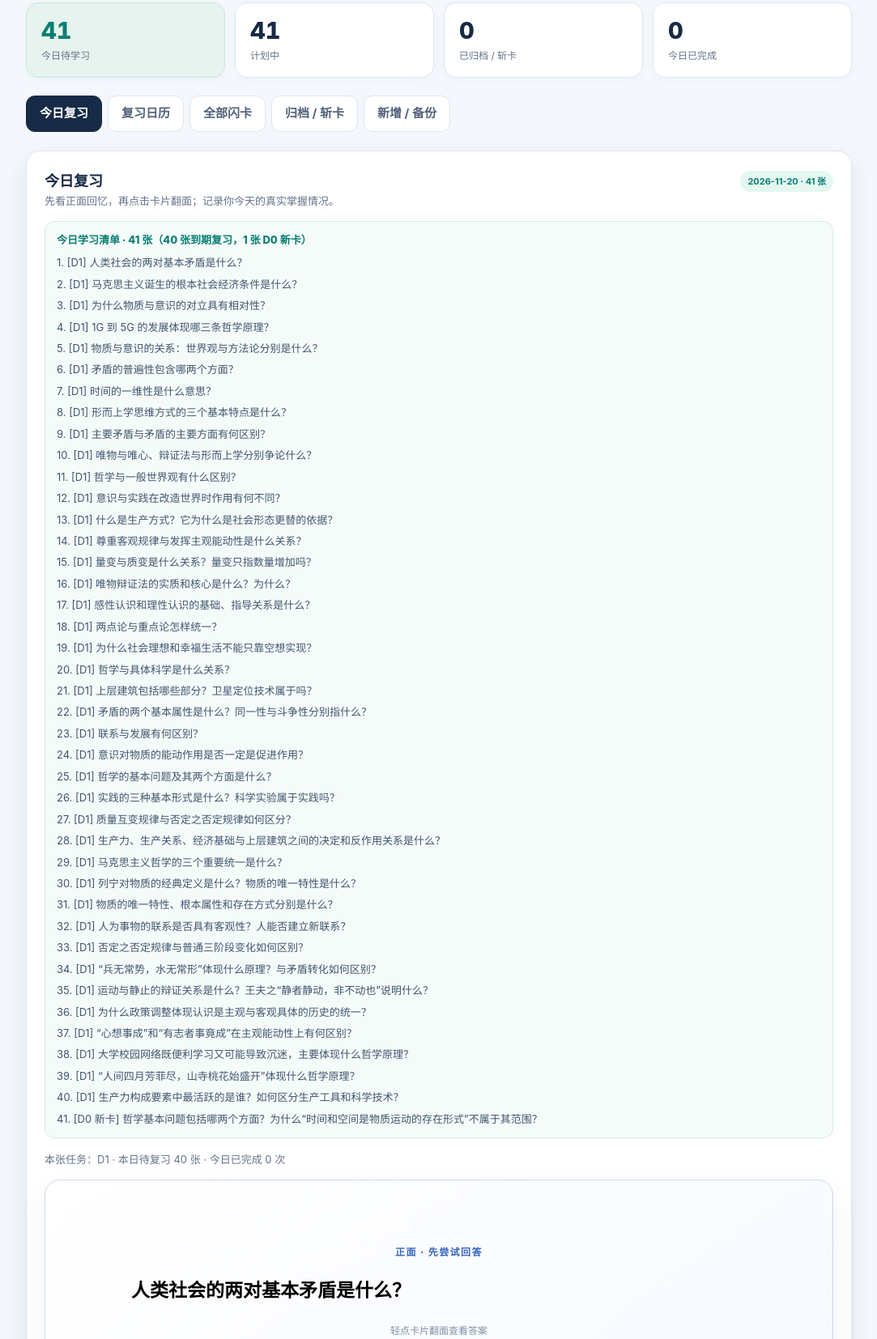
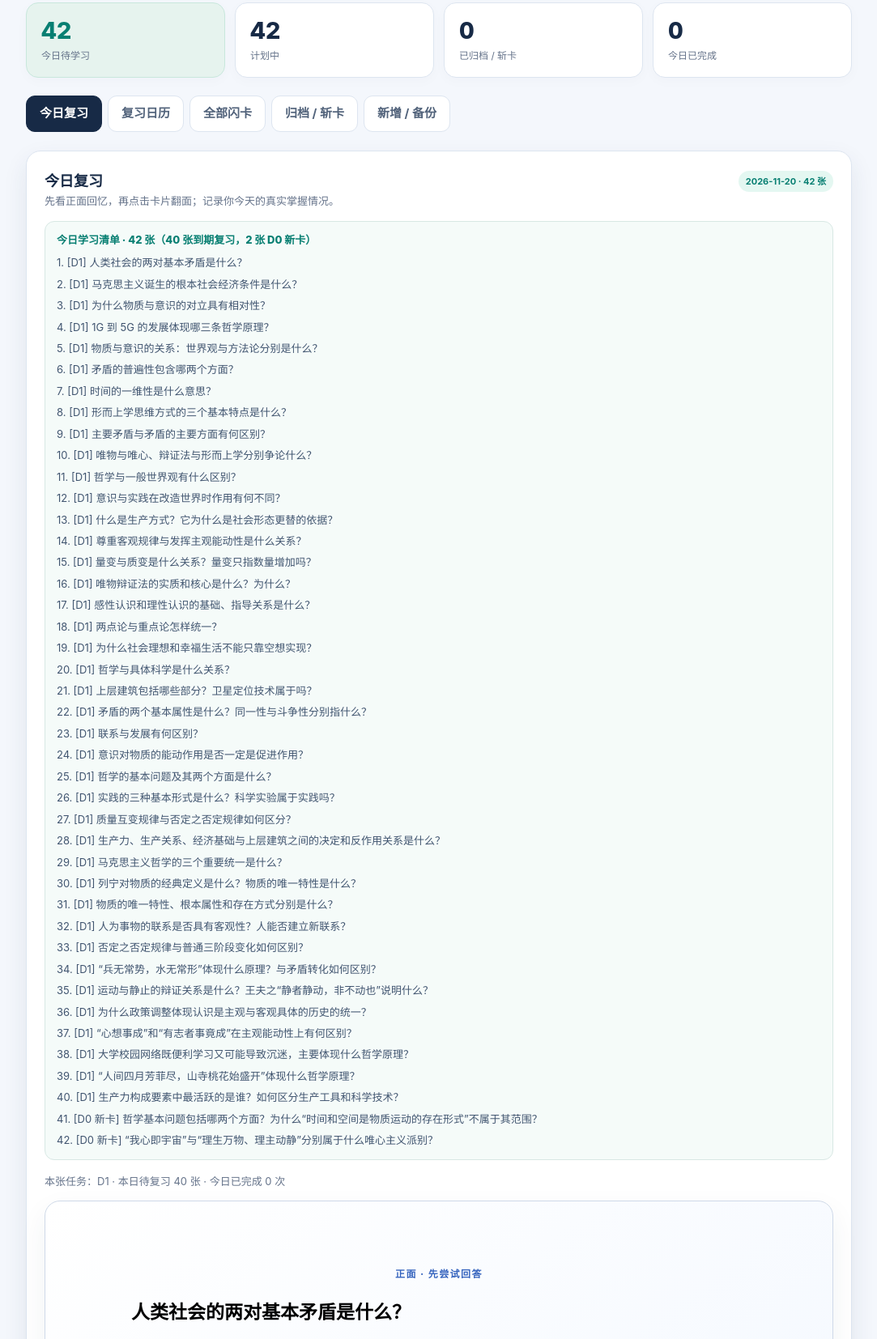
Before and after one commit to Catshorse/flashcard, a plain HTML site: page index.html in a window 1280 px wide. Shown: the part 246-1900 px from the top of the page at 81% size, without its empty margins (98-1181 px from the left). Drawn offline with Linux system fonts and the light colour scheme.

Commit message:
Add idealism schools review card

```diff
--- a/index.html
+++ b/index.html
@@ -93,7 +93,8 @@ const initialCards=[
  {"id":"marx-38","front":"大学校园网络既便利学习又可能导致沉迷，主要体现什么哲学原理？","back":"联系具有普遍性。网络与学习、生活等方面相互联系并产生影响。题干并非强调辩证否定。","addedOn":"2026-11-19","addedAt":"2026-11-19T23:50:00+08:00"},
  {"id":"marx-39","front":"“人间四月芳菲尽，山寺桃花始盛开”体现什么哲学原理？","back":"外因是事物变化发展的条件。海拔、气温等外部条件影响桃花开放时间；内因是根据，外因通过内因起作用。","addedOn":"2026-11-19","addedAt":"2026-11-19T23:50:00+08:00"},
  {"id":"marx-40","front":"生产力构成要素中最活跃的是谁？如何区分生产工具和科学技术？","back":"劳动者是生产力中最活跃、最具有能动性的要素；生产工具是衡量生产力发展水平的重要客观尺度；科学技术是第一生产力。","addedOn":"2026-11-19","addedAt":"2026-11-19T23:50:00+08:00"},
- {"id":"marx-041","front":"哲学基本问题包括哪两个方面？为什么“时间和空间是物质运动的存在形式”不属于其范围？","back":"哲学基本问题是思维与存在（意识与物质）的关系：①何者为第一性（区分唯物主义与唯心主义）；②思维能否认识存在（区分可知论与不可知论）。时间和空间是物质运动的存在形式，属于唯物主义时空观，不属于哲学基本问题的两个方面。","addedOn":"2026-11-20","addedAt":"2026-11-20T08:41:00+08:00"}
+ {"id":"marx-041","front":"哲学基本问题包括哪两个方面？为什么“时间和空间是物质运动的存在形式”不属于其范围？","back":"哲学基本问题是思维与存在（意识与物质）的关系：①何者为第一性（区分唯物主义与唯心主义）；②思维能否认识存在（区分可知论与不可知论）。时间和空间是物质运动的存在形式，属于唯物主义时空观，不属于哲学基本问题的两个方面。","addedOn":"2026-11-20","addedAt":"2026-11-20T08:41:00+08:00"},
+ {"id":"marx-042","front":"“我心即宇宙”与“理生万物、理主动静”分别属于什么唯心主义派别？","back":"“我心即宇宙”属于主观唯心主义，把个人主观精神当作世界本原；“理生万物、理主动静”属于客观唯心主义，把独立于个人意识的“理”当作世界本原。封建迷信不能一概等同于客观唯心主义，题干缺少具体信仰内容时不能严格唯一推出该派别。","addedOn":"2026-11-20","addedAt":"2026-11-20T08:44:00+08:00"}
 ].map(x=>({...x,addedOn:x.addedOn||SEED_DATE,addedAt:x.addedAt||SEED_TIME,status:'active',archivedAt:null,archiveReason:null,history:[],completedStages:[],pendingExtras:[]}));
 let state={version:1,cards:[]};
 let currentTab='review';
```
